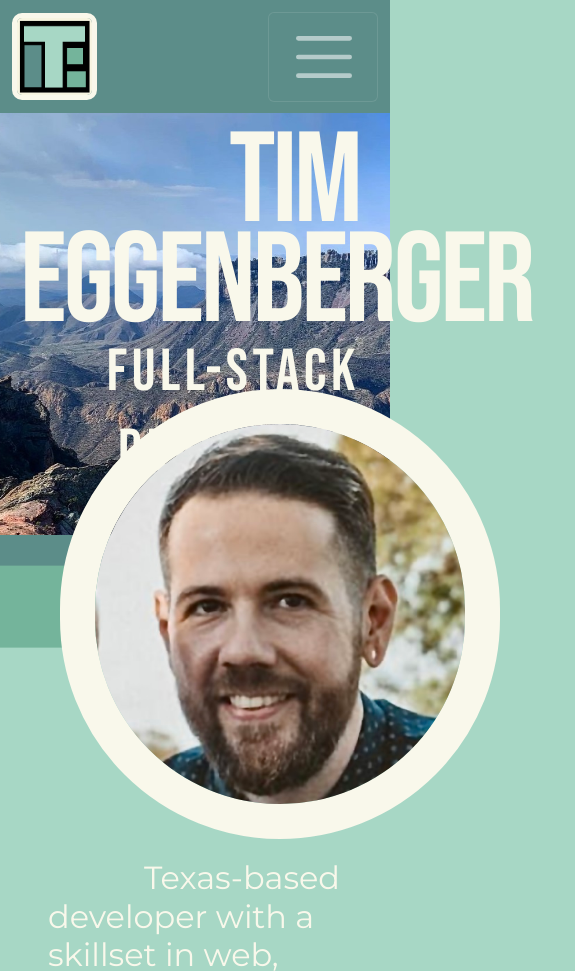
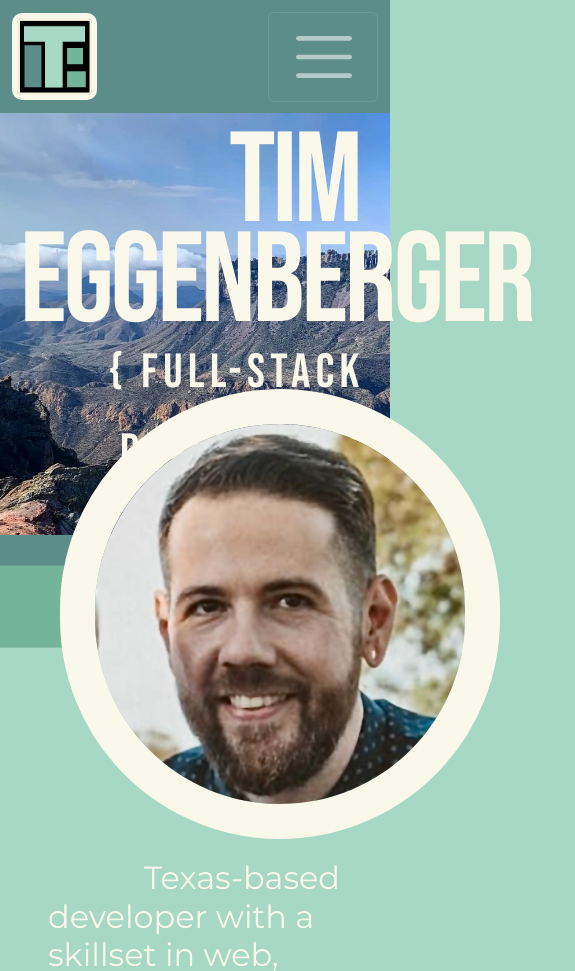
Before and after one commit to Teggenberg/Portfolio, a plain HTML site: page index.html in a window 390 px wide. Shown: the top 971 px of the page, 575 px wide, since content can reach past the window. Drawn offline with nearby package versions, Linux system fonts and the light colour scheme.

Commit message:
formatting

```diff
--- a/index.html
+++ b/index.html
@@ -79,7 +79,7 @@
             <div class="title">
               <div class="bigbend-text">Tim</div>
               <div class="bigbend-text">Eggenberger</div>
-              <div class="mobile">full-stack developer</div>
+              <div class="mobile">{ full-stack developer }</div>
 
             </div>
 
@@ -125,7 +125,7 @@
 
       <div class="container-fluid logo-section mt-0">
         <div class="row ">
-          <div class="col tech-banner">   -Technologies-
+          <div class="col tech-banner">   { Technologies }
           </div>
         </div>
         <div class="row py-5 lang">
--- a/styles.css
+++ b/styles.css
@@ -141,17 +141,17 @@
 }
 
 .mobile {
-    font-size: 3.9rem;
+    font-size: 3.0rem;
     color: #F9F8EB;
     font-weight: 500;
     text-align: right;
     text-transform: uppercase;
     font-family: 'Bebas Neue', sans-serif;
-    letter-spacing: 10.5px;
+    letter-spacing: 11.3px;
     /* line-height: 125px; */
     margin-top: 0px;
     /* align-self: flex-start; */
-    margin-right: 22px;
+    margin-right: 18px;
 }
 
 .enl-button {
@@ -286,15 +286,15 @@
 
     .mobile {
 
-        font-size: 3.7rem;
+        font-size: 3.0rem;
         color: #F9F8EB;
         font-weight: 500;
         text-align: right;
         text-transform: uppercase;
         font-family: 'Bebas Neue', sans-serif;
-        letter-spacing: 4.5px;
+        letter-spacing: 5.5px;
         line-height: 80px;
-        margin-right: 10px;
+        margin-right: 5px;
         /* margin-top: -220px;
         align-self: flex-start;
         margin-right: 10px; */
```
Also changed, not shown: projects.css (+35 -2 lines), projectimages/chatserver.png, projectimages/izaiko2.png.
